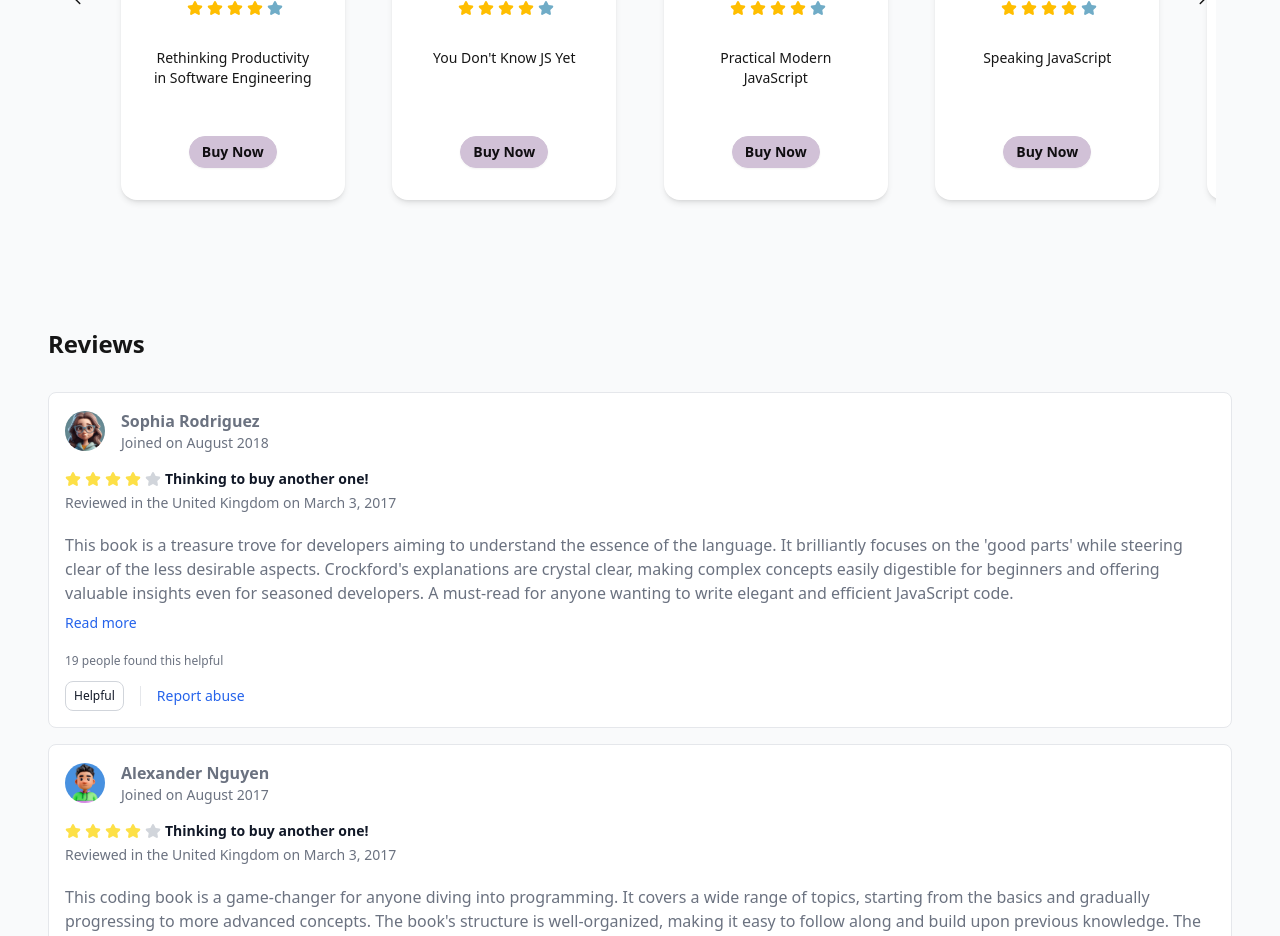
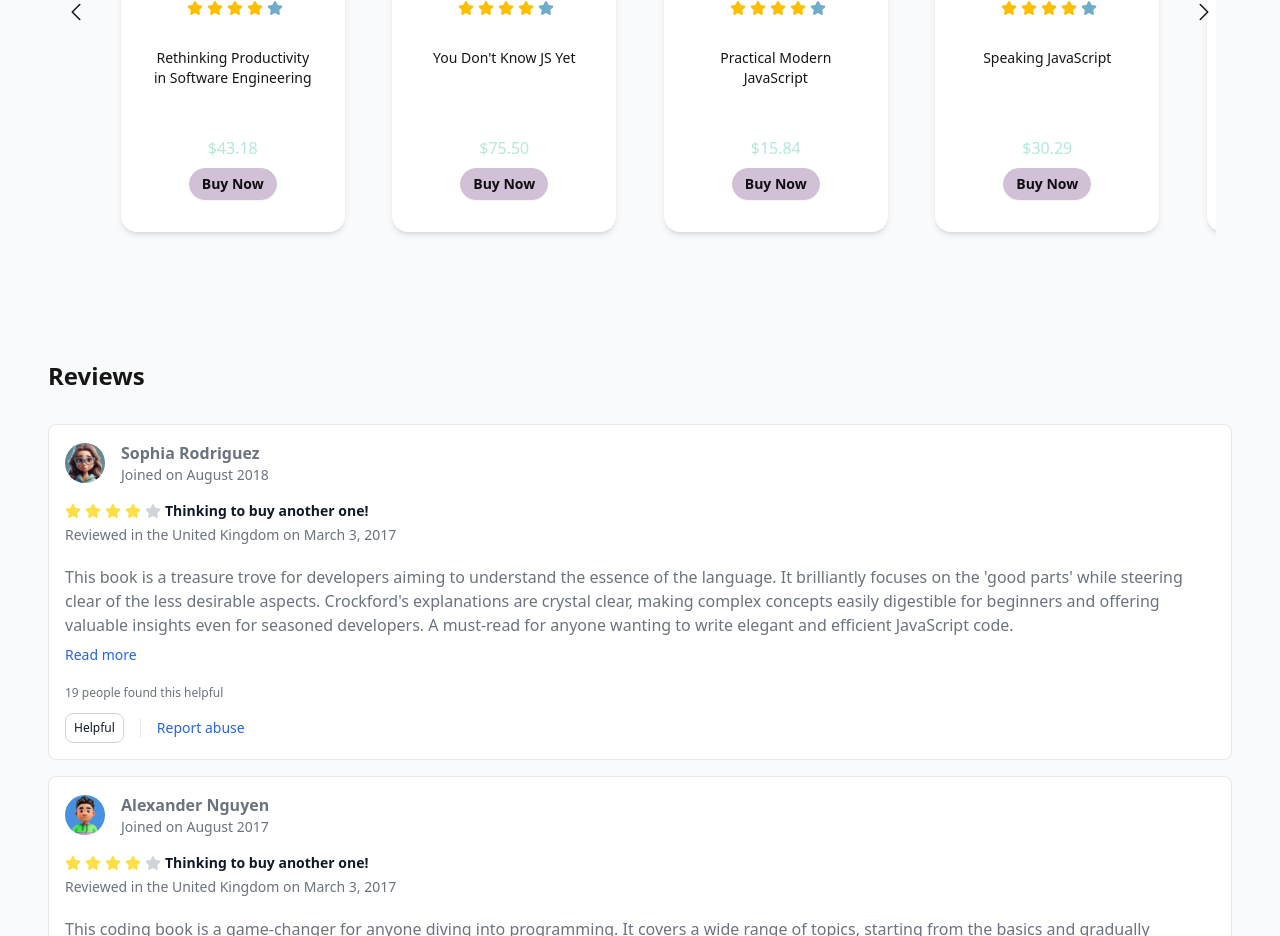
Before and after one commit to MichalisG/Bookstore, a React (Create React App) app: page /books/9781449331818 in a window 1280 px wide. Shown: the part 1000-1936 px from the top of the page. Built offline with nearby package versions, Linux system fonts and the light colour scheme.

Commit message:
fix: add price to card

```diff
--- a/src/components/Card/index.tsx
+++ b/src/components/Card/index.tsx
@@ -7,6 +7,8 @@ interface Props {
   button?: string;
   image?: string;
 }
+
+const getRandomArbitrary = (min: number, max: number) => Math.random() * (max - min) + min;
 
 const Card: FC<Props> = (props) => {
   const {
@@ -24,6 +26,7 @@ const Card: FC<Props> = (props) => {
       </div>
       <div className="card-body items-center text-center">
         <h4 className="text-sm font-medium h-20">{title}</h4>
+        <p className='text-accent'>${(getRandomArbitrary(1000, 10000) / 100).toFixed(2)}</p>
         <div className="card-actions">
           {button ? <button className="btn btn-primary btn-sm">{button}</button> : null}
         </div>
```
